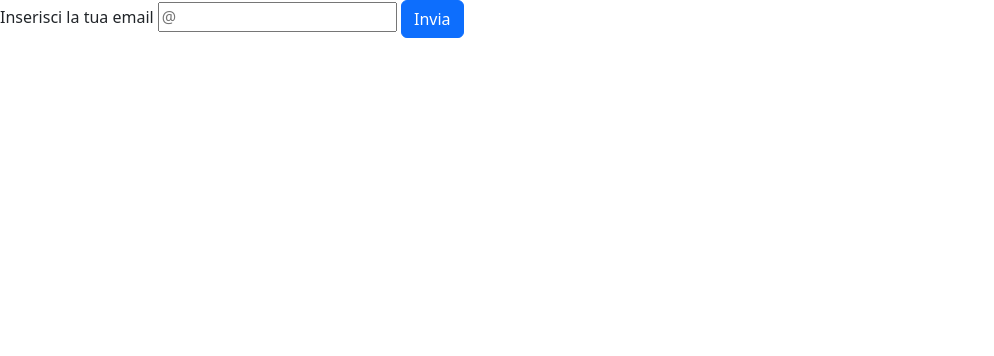
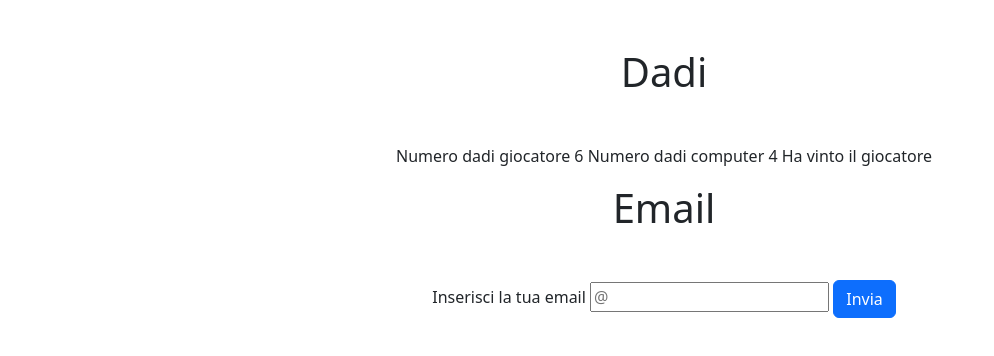
Before and after one commit to AntoninoIrrera/js-mail-dadi, a plain HTML site: page index.html in a window 1280 px wide. Shown: the whole page, without its empty margins (0-994 px from the left). Drawn offline with nearby package versions, Linux system fonts and the light colour scheme.

Commit message:
inserimento math.floor + inserimento email nel DOM

```diff
--- a/index.html
+++ b/index.html
@@ -13,10 +13,18 @@
     </head>
     <body>
 
-        <main>
-            <label for="emailUser">Inserisci la tua email</label>
-            <input type="email" id="emailUser" name="emailUser" placeholder="@">
-            <a href="#" class="btn btn-primary">Invia</a>
+        <main class="mt-5 ms-5 text-center">
+            <section>
+                <h1 class="mb-5">Dadi</h1>
+                <p id="dadiOutput"></p>
+            </section>
+            <section>
+                <h1 class="mb-5">Email</h1>
+                <label for="emailUser">Inserisci la tua email</label>
+                <input type="email" id="emailUser" name="emailUser" placeholder="@">
+                <a href="#" class="btn btn-primary">Invia</a>
+                <p class="text-bg-dark text-danger text-center" id="output"></p>
+            </section>
         </main>
 
 
--- a/js/script.js
+++ b/js/script.js
@@ -1,13 +1,14 @@
 
 // gioco dei dadi
 
-const dadiGiocatore = Math.round(Math.random() * 5) + 1;
-const dadiComputer = Math.round(Math.random() * 5) + 1;
+const dadiGiocatore = Math.floor(Math.random() * 6) + 1;
+const dadiComputer = Math.floor(Math.random() * 6) + 1;
 
 if(dadiGiocatore > dadiComputer){
     console.log("numero dadi giocatore",dadiGiocatore);
     console.log("numero dadi computer",dadiComputer);
     console.log("Ha vinto il giocatore");
+    document.getElementById("dadiOutput").innerHTML = "Numero dadi giocatore " + dadiGiocatore + " Numero dadi computer " + dadiComputer + " Ha vinto il giocatore ";
 }
 else if(dadiComputer > dadiGiocatore){
     console.log("numero dadi giocatore", dadiGiocatore);
@@ -68,9 +69,11 @@ bottone.addEventListener("click",function(){
     if(emailTrovata)
     // if(contatore == 1)
     {
+        document.getElementById("output").innerHTML = "La tua email è presente nel database";
         console.log("La tua email è presente nel database");
     }
     else{
+        document.getElementById("output").innerHTML = "La tua email non è presente nel database";
         console.log("La tua email non è presente nel database");
     }
 
```
